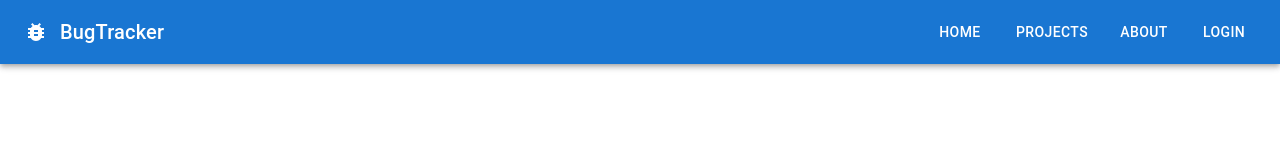
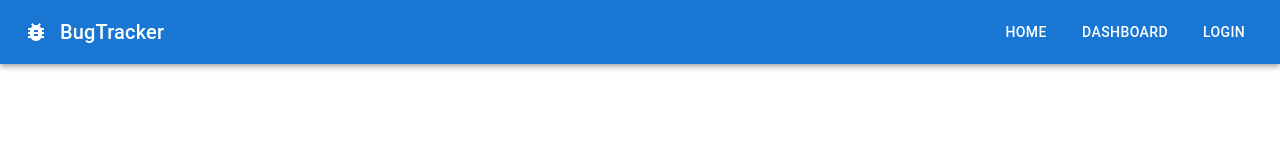
Before and after one commit to R894/bugtracker, a Next.js app in the folder client/: page / in a window 1280 px wide. Shown: the top 142 px of the page. Built offline with nearby package versions, Linux system fonts and the light colour scheme.

Commit message:
chore: modify NavBar links

```diff
--- a/client/src/components/NavBar/NavBar.tsx
+++ b/client/src/components/NavBar/NavBar.tsx
@@ -30,11 +30,8 @@ const NavBar = () => {
             <Button color="inherit" onClick={() => router.push('/')}>
               Home
             </Button>
-            <Button color="inherit" onClick={() => router.push('/projects')}>
-              Projects
-            </Button>
-            <Button color="inherit" onClick={() => router.push('/about')}>
-              About
+            <Button color="inherit" onClick={() => router.push('/dashboard')}>
+              Dashboard
             </Button>
             <Button color="inherit" onClick={() => router.push('/login')}>
               Login
```
